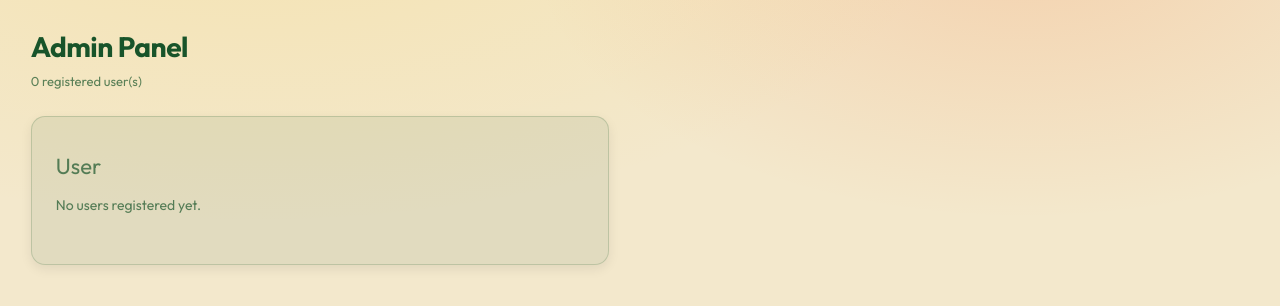
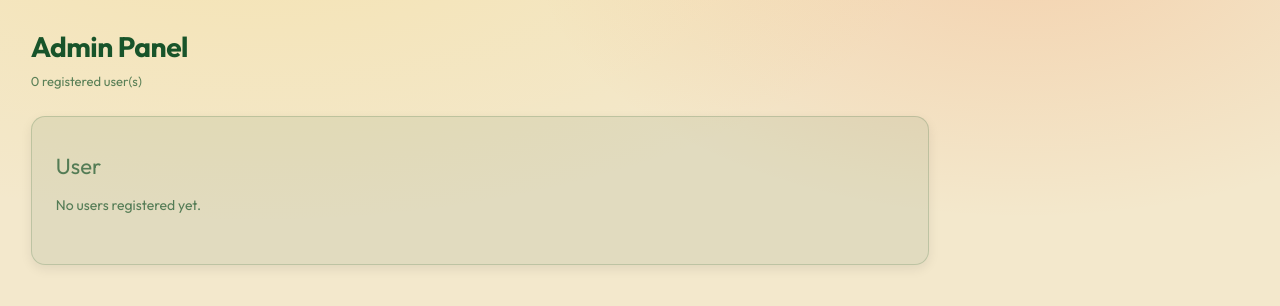
Before and after one commit to khtvi/minted, a Python web app: template templates/admin.html in a window 1280 px wide. Shown: the part 56-362 px from the top of the page. Run offline with Jinja, Linux system fonts and the light colour scheme; the template is opened without the code that fills it, so the values that code supplies are empty.

Commit message:
Update styles.css

```diff
--- a/static/styles.css
+++ b/static/styles.css
@@ -207,7 +207,8 @@ nav a.nav-brand.active {
    LAYOUT
 ────────────────────────────────────────── */
 .page {
-  width: 50%;
+  display: grid;
+  width: 75%;
   max-width: none;
   margin: 0;
   padding: 24px clamp(16px, 2.4vw, 34px) 36px;
```
